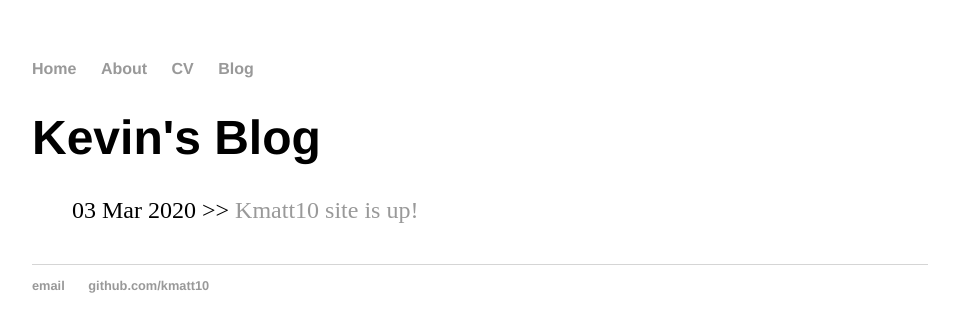
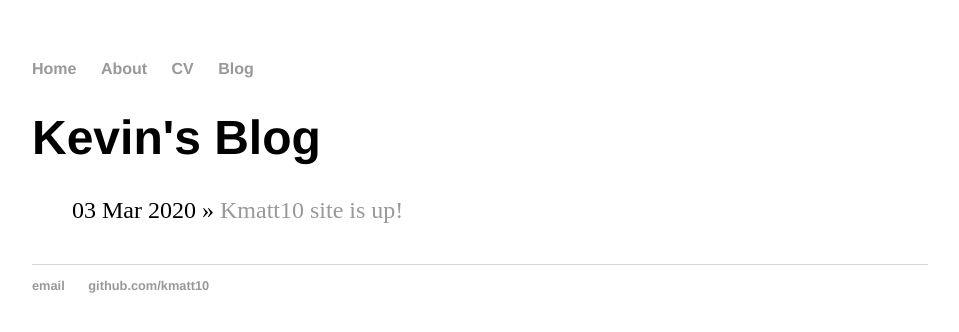
Before and after one commit to kmatt10/kmatt10.github.io, a Jekyll site: the page built from blog/index.html, in a window 1280 px wide. Shown: the top 332 px of the page, without its empty margins (160-1119 px from the left). Built offline with Jekyll 4.4.1, drawn with Linux system fonts in a browser that asks for light colours.

Commit message:
Update index.html

```diff
--- a/blog/index.html
+++ b/blog/index.html
@@ -2,10 +2,10 @@
 layout: default
 title: Kevin's Blog
 ---
-  <h1>{{ page.title }}</h1>
-  <ul class="posts">
+	<h1>{{ page.title }}</h1>
+	<ul class="posts">
 
-    {% for post in site.posts %}
-      <li><span>{{ post.date | date_to_string }}</span> >> <a href="{{ post.url }}" title="{{ post.title }}">{{ post.title }}</a></li>
-    {% endfor %}
-  </ul>
+	  {% for post in site.posts %}
+	    <li><span>{{ post.date | date_to_string }}</span> » <a href="{{ post.url }}" title="{{ post.title }}">{{ post.title }}</a></li>
+	  {% endfor %}
+	</ul>
```
